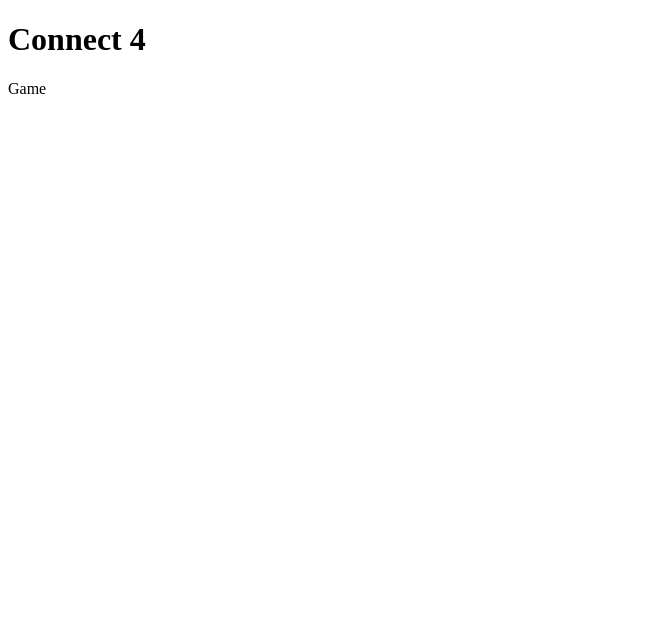
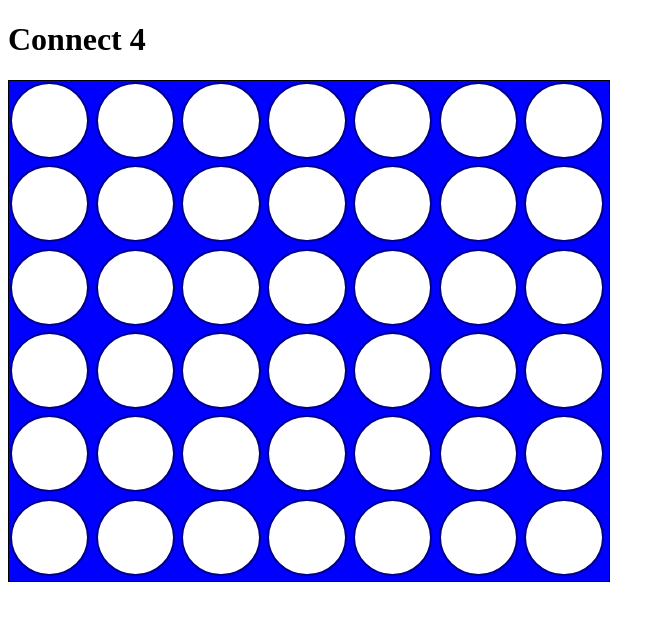
Before and after one commit to openmichael/connect4, a React app: page / in a window 1280 px wide. Shown: the top 620 px of the page, without its empty margins (0-665 px from the left). Built offline with nearby package versions, Linux system fonts and the light colour scheme.

Commit message:
Finish board setup

```diff
--- a/package.json
+++ b/package.json
@@ -18,6 +18,7 @@
     "babel-preset-react": "^6.24.1",
     "css-loader": "^0.28.11",
     "html-webpack-plugin": "^3.2.0",
+    "node-sass": "^4.9.0",
     "nodemon": "^1.17.5",
     "sass-loader": "^7.0.3",
     "style-loader": "^0.21.0",
--- /dev/null
+++ b/src/components/Block.jsx
@@ -0,0 +1,22 @@
+import React from 'react';
+
+import '../css/block.scss'
+
+const Block = (props) => {
+  // console.log(props);
+  const { row, column, value } = props;
+
+  const renderCircle = () => {
+    if (value === 0) return (<div className="circle"></div>);
+    if (value === 1) return (<div className="circle firstPlayer"></div>);
+    if (value === 2) return (<div className="circle secondPlayer"></div>);
+  }
+
+  return(
+    <div className="block">
+      {renderCircle()}
+    </div>
+  );
+};
+
+export default Block;
--- /dev/null
+++ b/src/components/Board.jsx
@@ -0,0 +1,23 @@
+import React from 'react';
+
+import Block from './Block';
+import '../css/board.scss';
+
+const Board = (props) => {
+  // console.log(props);
+  return (
+    <div className="board">
+      {props.board.map((array, x) => {
+        return (
+          <div className="row" key={x}>
+            {array.map(function(item, y) {
+              return (<Block key={y} row={x} column={y} value={item}/>);
+            })}
+          </div>
+        );
+      })}
+    </div>
+  );
+};
+
+export default Board;
--- /dev/null
+++ b/src/components/Game.jsx
@@ -0,0 +1,40 @@
+import React from 'react';
+
+import Board from './Board';
+
+class Game extends React.Component {
+  constructor() {
+    super();
+    this.state = {
+      loading: true,
+      board: []
+    };
+  }
+
+  componentDidMount() {
+    this.initBoard();
+  }
+
+  initBoard() {
+    let row = 6;
+    let column = 7;
+    let board = Array(row).fill().map(() => Array(column).fill(0));
+    this.setState({
+      loading: false,
+      board: board
+    });
+  }
+
+  render() {
+    const isLoading = this.state.loading;
+    return (
+      <div>
+        {isLoading ?
+          (<div>Game Loading</div>) : (<Board board={this.state.board}/>)
+        }
+      </div>
+    );
+  }
+};
+
+export default Game;
--- /dev/null
+++ b/src/css/block.scss
@@ -0,0 +1,21 @@
+.block {
+  border: 1px solid blue;
+  background-color: blue;
+  flex: 1 1 auto;
+}
+
+.circle {
+  width: 90%;
+  height: 90%;
+  border: 2px solid darkblue;
+  border-radius: 50%;
+  background-color: white;
+}
+
+.firstPlayer {
+  background-color: yellow;
+}
+
+.secondPlayer {
+  background-color: red;
+}
--- /dev/null
+++ b/src/css/board.scss
@@ -0,0 +1,13 @@
+.board {
+  width: 600px;
+  height: 500px;
+  border: 1px solid black;
+  display: flex;
+  flex-wrap: wrap;
+}
+
+.row {
+  display: flex;
+  width: 100%;
+  height: auto;
+}
--- a/src/index.jsx
+++ b/src/index.jsx
@@ -1,9 +1,11 @@
 import React from 'react';
 import ReactDOM from 'react-dom';
 
+import Game from './components/Game';
+
 class App extends React.Component {
   render() {
-    return (<div>Game</div>);
+    return (<Game />);
   }
 }
 
--- a/webpack.config.js
+++ b/webpack.config.js
@@ -21,7 +21,7 @@ module.exports = {
       },
       {
         test: /\.scss$$/,
-        use: [{ loader: 'style-loader' }, { loader: 'css-loader' }, { loader: 'sass-loader' }],
+        use: ['style-loader', 'css-loader', 'sass-loader'],
       },
     ],
   },
```
Also changed, not shown: 1 other file (tests, documents, lock files or other folders).
